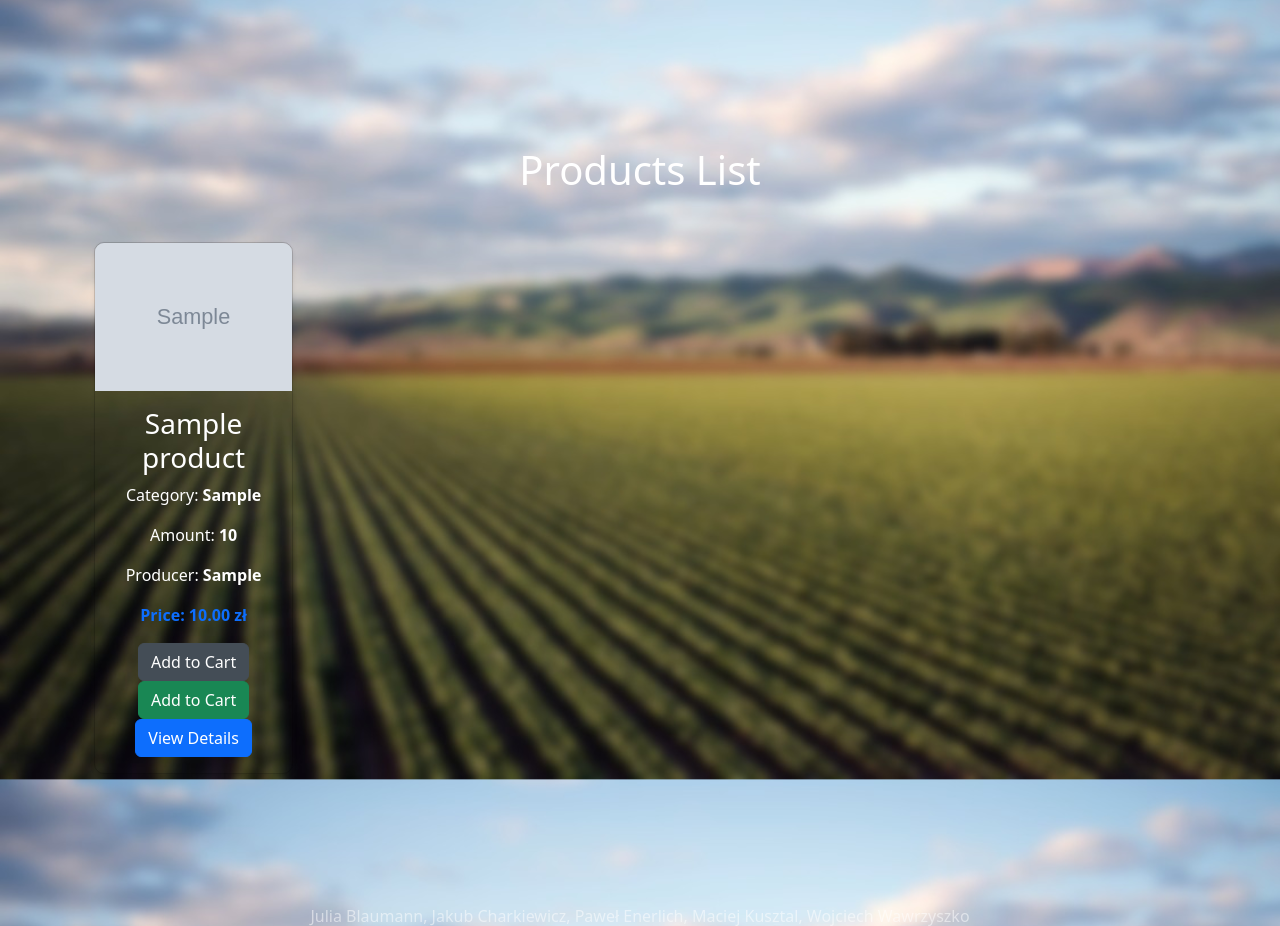
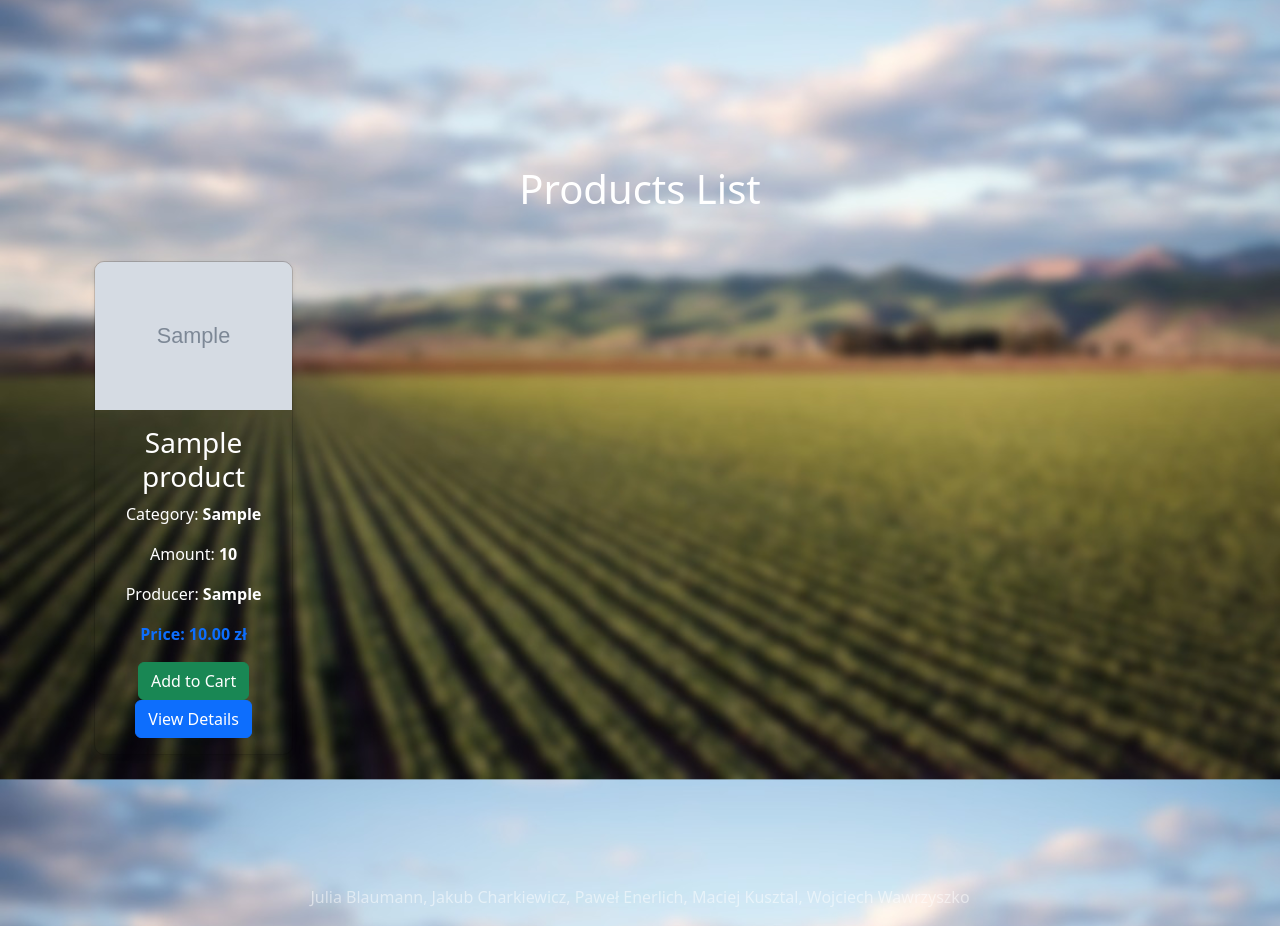
Before and after one commit to infoshareacademy/jpydzr6-potato-code-studio, a Django app: page /product_list/ in a window 1280 px wide. Shown: the part 74-1000 px from the top of the page. Run offline with Django 5.2, Linux system fonts and the light colour scheme; the first user in the database is signed in; tables that the repository leaves empty hold one stand-in row (Sample ...); some web fonts are replaced.

Commit message:
fix: button removal

```diff
--- a/bio_market_store/store/templates/product_list.html
+++ b/bio_market_store/store/templates/product_list.html
@@ -38,9 +38,8 @@
                         {% else %}
                         <form method="post" action="{% url 'add_to_cart' product.id %}">
                             {% csrf_token %}
-                            <button class="btn btn-primary" type="submit">Add to Cart</button>
+                            <a href="{% url 'add_to_cart' product.id %}" class="btn btn-success btn">Add to Cart</a>
                         </form>
-                        <a href="{% url 'add_to_cart' product.id %}" class="btn btn-success btn">Add to Cart</a>
                         <a href="{% url 'single_product' product.id %}" class="btn btn-primary">View Details</a>
                         {% endif %}
                     </div>
```
